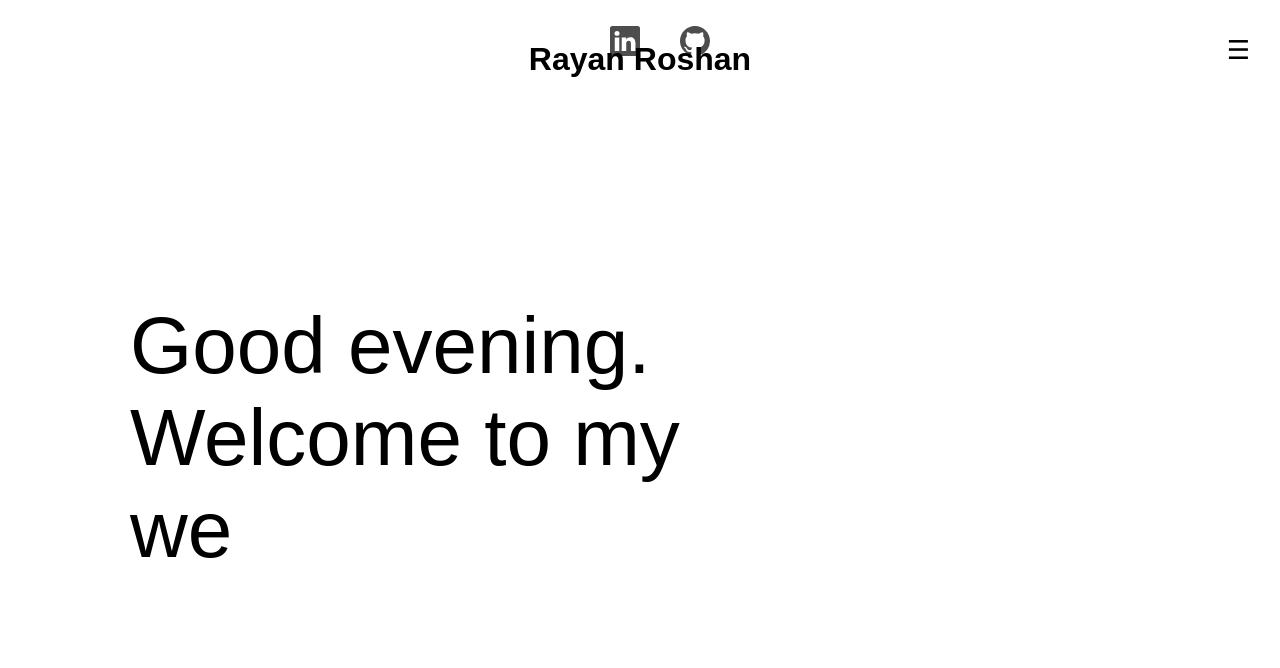
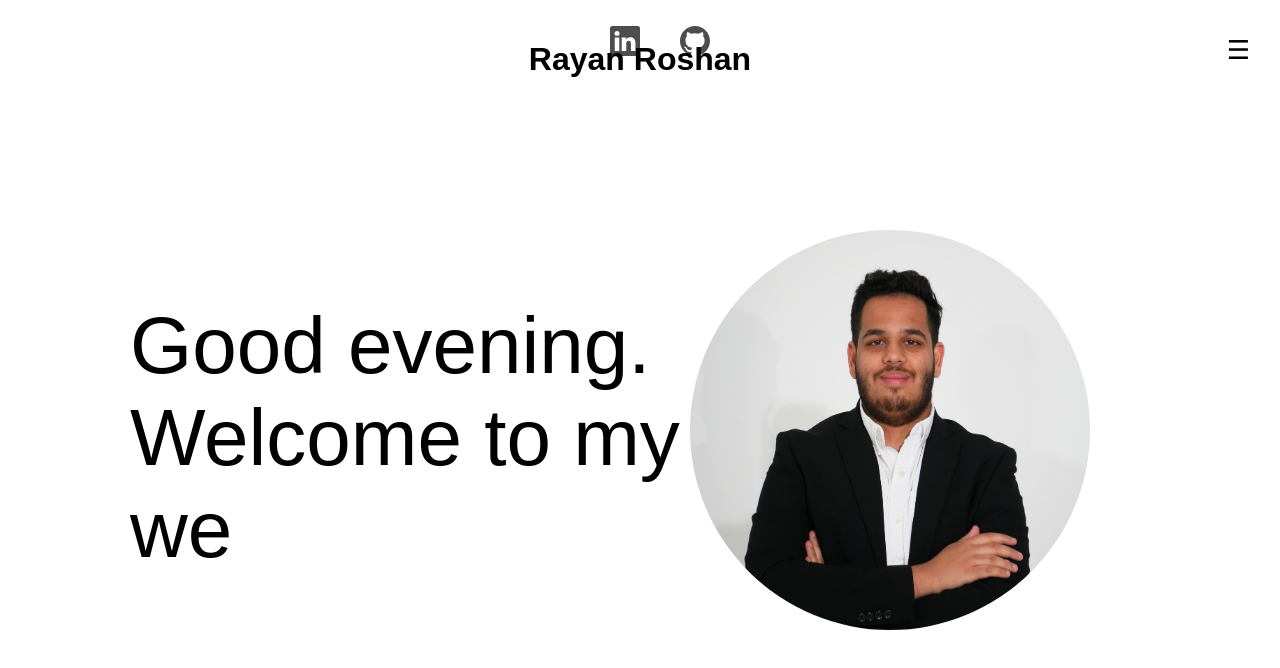
Before and after one commit to Rayan-Roshan21/Rayan_Roshan_website, a React (Vite) app in the folder Rayan_Roshan_Website/: page / in a window 1280 px wide. Shown: the top 668 px of the page. Built offline with nearby package versions, Linux system fonts and the light colour scheme.

Commit message:
Added the line for the image

```diff
--- a/Rayan_Roshan_Website/src/App.jsx
+++ b/Rayan_Roshan_Website/src/App.jsx
@@ -64,6 +64,7 @@ function App() {
       <div id="intro">{introText}</div>
     </div>
     <div>
+      <img className='profile-image' src={profileImage} alt="profile-image" />
         <Tooltip />
       </div></>
   );
```
